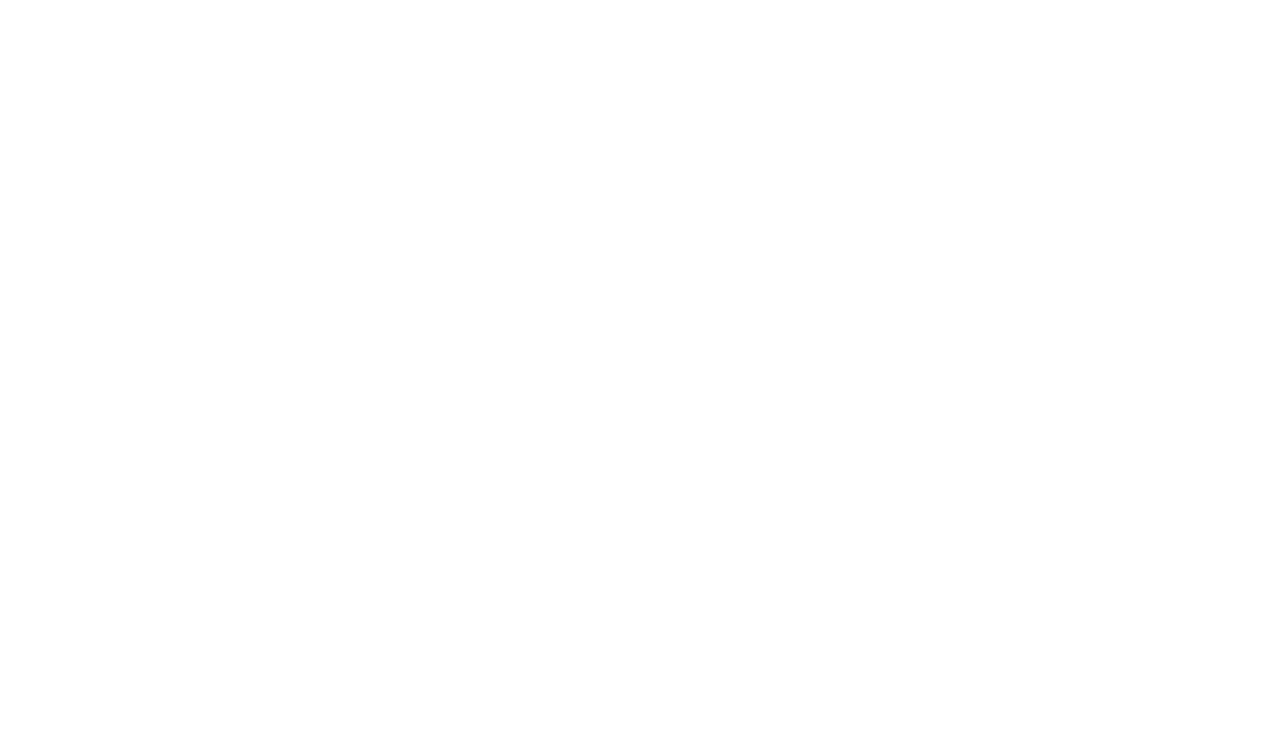
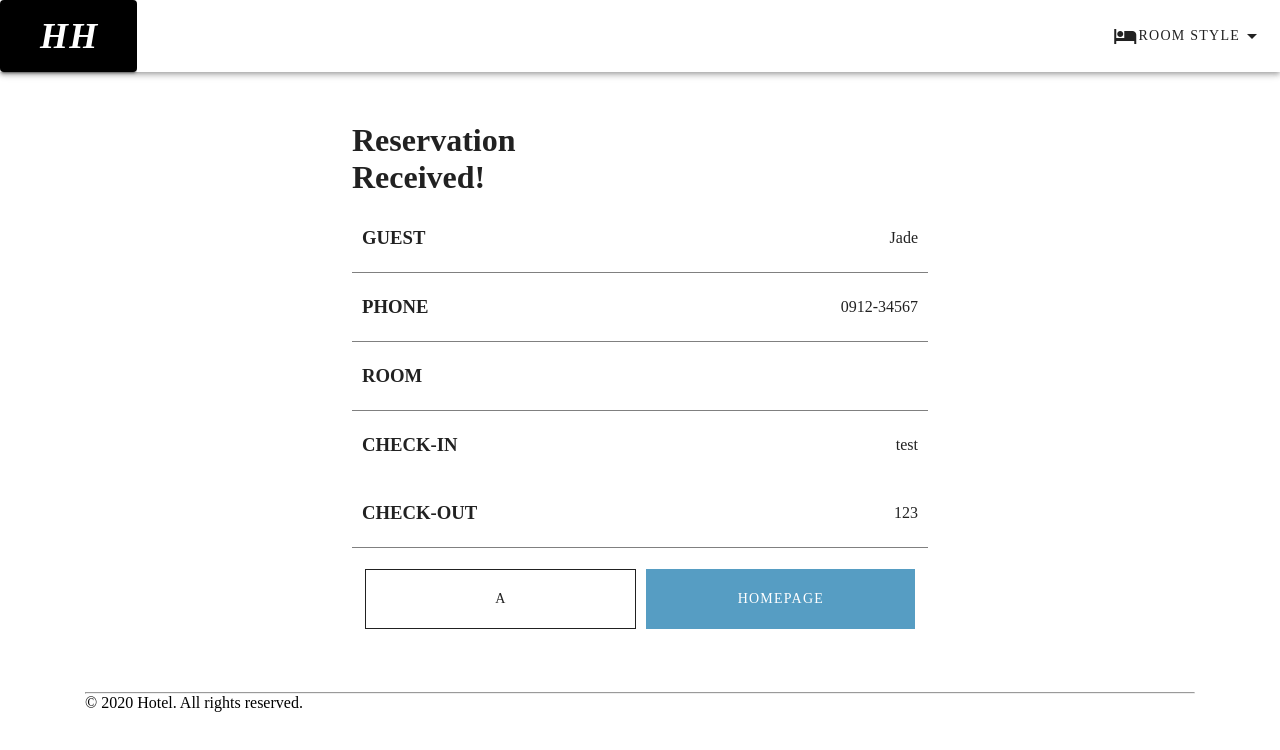
Before and after one commit to PofenHsueh/booking, a Vue app: page /info/reserve in a window 1280 px wide. Shown: the top 750 px of the page. Built offline with nearby package versions, Linux system fonts and the light colour scheme.

Commit message:
create Reserve page and modify css

```diff
--- a/src/components/Footer.vue
+++ b/src/components/Footer.vue
@@ -4,9 +4,12 @@
       :src="images.footerSrc"
       height="352"
       class="footer--img"
-      v-if="this.$route.path !== '/info'"
+      v-if="$route.path !== '/info' && $route.path !== '/info/reserve'"
     ></v-img>
-    <hr v-if="this.$route.path == '/info'" class="margin__space" />
+    <hr
+      v-if="$route.path == '/info' || $route.path == '/info/reserve'"
+      class="margin__space"
+    />
     <p>
       © 2020 Hotel. All rights reserved.
     </p>
--- a/src/components/ToolBar.vue
+++ b/src/components/ToolBar.vue
@@ -5,7 +5,7 @@
     v-show="show"
     :style="{ position: position }"
   >
-    <v-btn height="72" width="150" color="#000000">
+    <v-btn height="72" width="150" color="#000000" @click="home()">
       <i>HH</i>
     </v-btn>
     <v-btn
@@ -15,6 +15,7 @@
       v-for="(item, index) in barItems"
       :key="index"
       color="#ffffff"
+      :style="{ display: 'flex', justifyContent: justifyContent }"
     >
       <v-icon>mdi-{{ item.icon }}</v-icon>
       <p>{{ item.title }}</p>
@@ -27,7 +28,14 @@
 </template>
 <script>
 export default {
-  props: ["show", "barItems", "reserve", "position"]
+  props: ["show", "barItems", "reserve", "position", "justifyContent"],
+  methods: {
+    home() {
+      if (this.$route.path !== "/") {
+        this.$router.push("/");
+      }
+    }
+  }
 };
 </script>
 <style lang="scss" scoped>
--- a/src/layout/HomeLayout.vue
+++ b/src/layout/HomeLayout.vue
@@ -5,6 +5,7 @@
       :barItems="barItems"
       reserve="true"
       position="fixed"
+      justifyContent="center"
     ></ToolBar>
     <v-col class="header">
       <v-col class="box" cols="10">
--- a/src/layout/MainLayout.vue
+++ b/src/layout/MainLayout.vue
@@ -5,6 +5,7 @@
       :barItems="barItems"
       :reserve="false"
       position="relative"
+      justifyContent="flex-end"
     ></ToolBar>
     <v-main>
       <router-view></router-view>
--- a/src/router/index.js
+++ b/src/router/index.js
@@ -41,6 +41,12 @@
         name: "Information",
         component: () =>
           import(/* webpackChunkName: "Info" */ "../views/Information.vue")
+      },
+      {
+        path: "/info/reserve",
+        name: "Reserve",
+        component: () =>
+          import(/* webpackChunkName: "Info" */ "../views/Reserve.vue")
       }
     ]
   }
--- a/src/views/Information.vue
+++ b/src/views/Information.vue
@@ -19,7 +19,14 @@
           @blur="item.change = false"
         ></v-text-field>
       </div>
-      <v-btn width="100%" depressed height="60" dark color="#569DC3" tile
+      <v-btn
+        width="100%"
+        depressed
+        height="60"
+        dark
+        color="#569DC3"
+        tile
+        @click="$router.push('/info/reserve')"
         >RESERVE NOW</v-btn
       >
     </v-col>
@@ -58,8 +65,8 @@
         { title: "PHONE", icon: "cellphone-iphone", change: false }
       ],
       types: [
-        { title: "CHECK-IN", date: "2020-11-04" },
-        { title: "CHECK-OUT", date: "2020-11-09" }
+        { title: "CHECK-IN", date: this.$route.query.startDates },
+        { title: "CHECK-OUT", date: this.$route.query.endDates }
       ],
       total: [
         { price: "$1,899 × 2 night", amount: "$3,798" },
@@ -92,12 +99,11 @@
     padding: 42px 20px 20px 20px;
     margin: 0px 85px;
     h1 {
-      margin-bottom: 15px;
+      margin-bottom: 20px;
     }
   }
   &--type {
-    h2,
-    section {
+    h2 {
       padding: 15px;
     }
   }
--- /dev/null
+++ b/src/views/Reserve.vue
@@ -0,0 +1,68 @@
+<template>
+  <div style="display:flex; justify-content:center">
+    <v-card style="width:45%;margin:50px;
+    "  flat>
+      <h1>
+        Reservation<br />
+        Received!
+      </h1>
+      <v-list>
+        <v-list-item v-for="person in reserveInfo" :key="person.title">
+          <h3>{{ person.title }}</h3>
+          <p class="list__position">{{ person.content }}</p>
+        </v-list-item>
+        <v-list-item>
+          <h3>ROOM</h3>
+          <p class="list__position"></p>
+        </v-list-item>
+        <v-list-item v-for="(date, index) in reserveDate" :key="index">
+          <h3>{{ date.title }}</h3>
+          <p class="list__position">{{ date.date }}</p>
+        </v-list-item>
+      </v-list>
+      <v-card-actions>
+        <v-btn depressed height="60" width="100%" outlined tile>a</v-btn>
+        <v-btn depressed height="60" width="100%" dark color="#569DC3" tile
+          >HOMEPAGE</v-btn
+        >
+      </v-card-actions>
+    </v-card>
+  </div>
+</template>
+<script>
+export default {
+  data() {
+    return {
+      reserveInfo: [
+        { title: "GUEST", content: "Jade" },
+        { title: "PHONE", content: "0912-34567" }
+      ],
+      reserveDate: [
+        { title: "CHECK-IN", date: "test" },
+        { title: "CHECK-OUT", date: "123" }
+      ]
+    };
+  }
+};
+</script>
+<style lang="scss" scoped>
+.v-list-item {
+  border-bottom: 1px solid grey;
+  padding: 10px;
+  &:nth-last-child(2) {
+    border-bottom: none;
+  }
+}
+.v-card {
+  &__actions {
+    .v-btn {
+      display: flex;
+      flex: 1 1 auto;
+      margin: 5px;
+    }
+  }
+}
+.list__position{
+  margin-left:auto;
+}
+</style>
--- a/src/views/SelectRoom.vue
+++ b/src/views/SelectRoom.vue
@@ -134,10 +134,16 @@
       return images("./" + type + ".jpeg");
     },
     booking() {
-      this.$router.push({
-        path: "/info",
-        query: { from: this.$route.query.from }
-      });
+      if (this.startDates && this.startDates) {
+        this.$router.push({
+          path: "/info",
+          query: {
+            from: this.$route.query.from,
+            startDates: this.startDates,
+            endDates: this.endDates
+          }
+        });
+      }
     }
   }
 };
```
